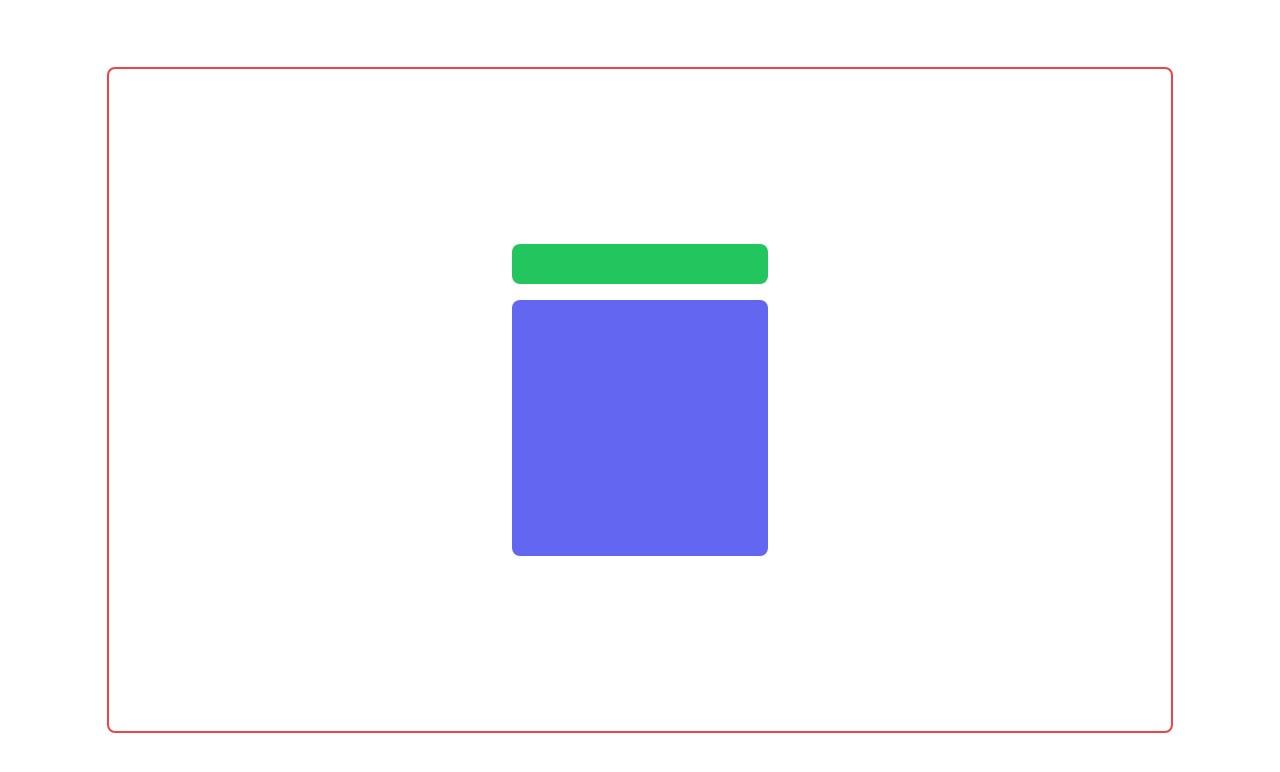
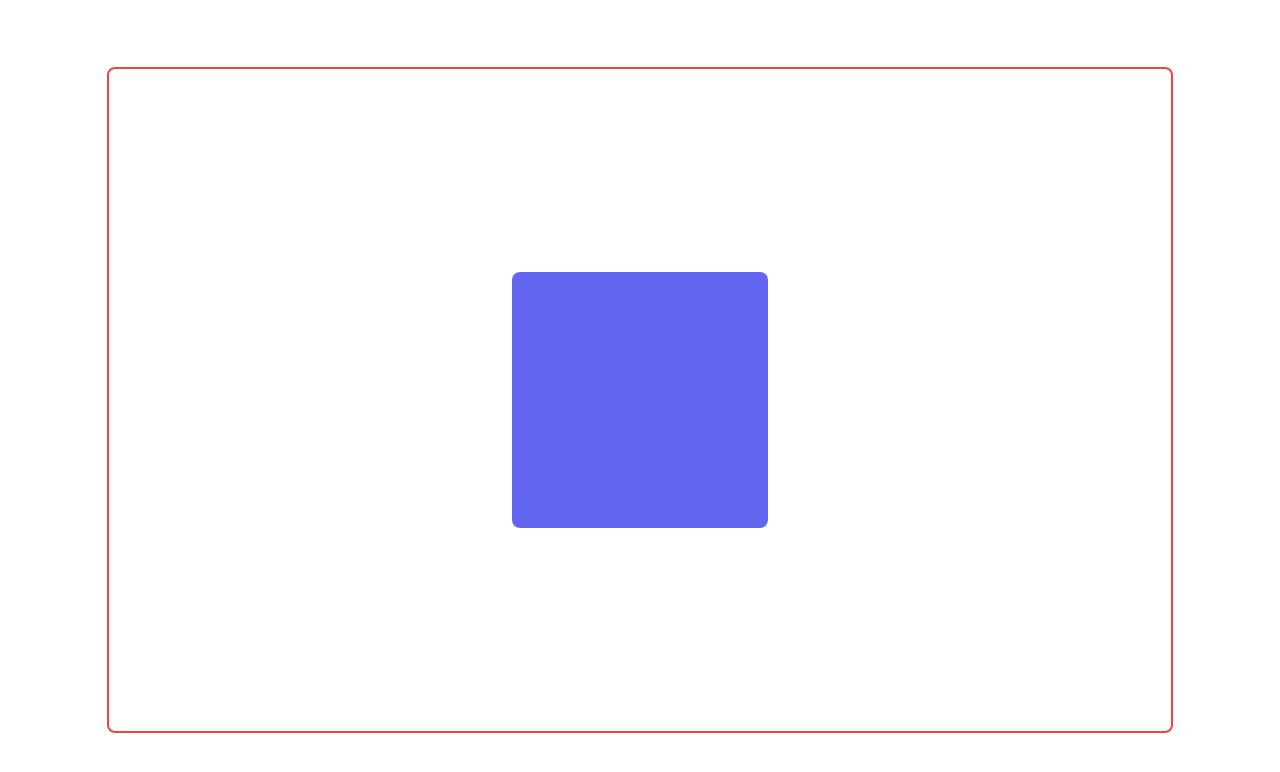
Before and after one commit to mahmud035/Level-2-Frontend-Track-All-Modules, a React (Vite) app in the folder 7. Introduction To Framer Motion/framer-motion-introduction/: page / in a window 1280 px wide. Shown: the top 772 px of the page. Built offline with nearby package versions, Linux system fonts and the light colour scheme.

Commit message:
7-11 Framer Motion Hook - UseMotionValue() & UseTransform()

```diff
--- a/7. Introduction To Framer Motion/framer-motion-introduction/src/App.tsx
+++ b/7. Introduction To Framer Motion/framer-motion-introduction/src/App.tsx
@@ -7,7 +7,8 @@
 // import Lesson7 from './pages/Lesson7';
 // import Lesson8 from './pages/Lesson8';
 // import Lesson9 from './pages/Lesson9';
-import Lesson10 from './pages/Lesson10';
+// import Lesson10 from './pages/Lesson10';
+import Lesson11 from './pages/Lesson11';
 
 const App = () => {
   return (
@@ -21,7 +22,8 @@ const App = () => {
       {/* <Lesson7 /> */}
       {/* <Lesson8 /> */}
       {/* <Lesson9 /> */}
-      <Lesson10 />
+      {/* <Lesson10 /> */}
+      <Lesson11 />
     </div>
   );
 };
--- /dev/null
+++ b/7. Introduction To Framer Motion/framer-motion-introduction/src/pages/Lesson11.tsx
@@ -0,0 +1,28 @@
+/* eslint-disable no-irregular-whitespace */
+import { motion, useMotionValue, useTransform } from 'framer-motion';
+
+const Lesson11 = () => {
+  const x = useMotionValue(0);
+  const opacity = useTransform(x, [0, 600], [1, 0]);
+  // const scale = useTransform(x, [-200, 200], [0.5, 1.5]);
+  // const rotate = useTransform(x, [-200, 200], [0, 180]);
+
+  //* position 0 => opacity 1
+  //* position 300 => opacity 0.5
+  //* position 600 => opacity 0
+
+  /* NOTE: We can use useTransform to create a new motion value called "opacity". By defining an input range and an output range we can say, "when x is 0, opacity should be 1. When x is 600, opacity should be 0. */
+
+  return (
+    <div className="flex flex-col items-center justify-center gap-4 p-4 border-2 border-red-500 rounded-lg size-5/6 ">
+      <motion.div
+        className="flex flex-wrap gap-4 bg-indigo-500 rounded-lg size-64"
+        style={{ x, opacity }}
+        drag="x"
+        dragSnapToOrigin={true}
+      ></motion.div>
+    </div>
+  );
+};
+
+export default Lesson11;
```
